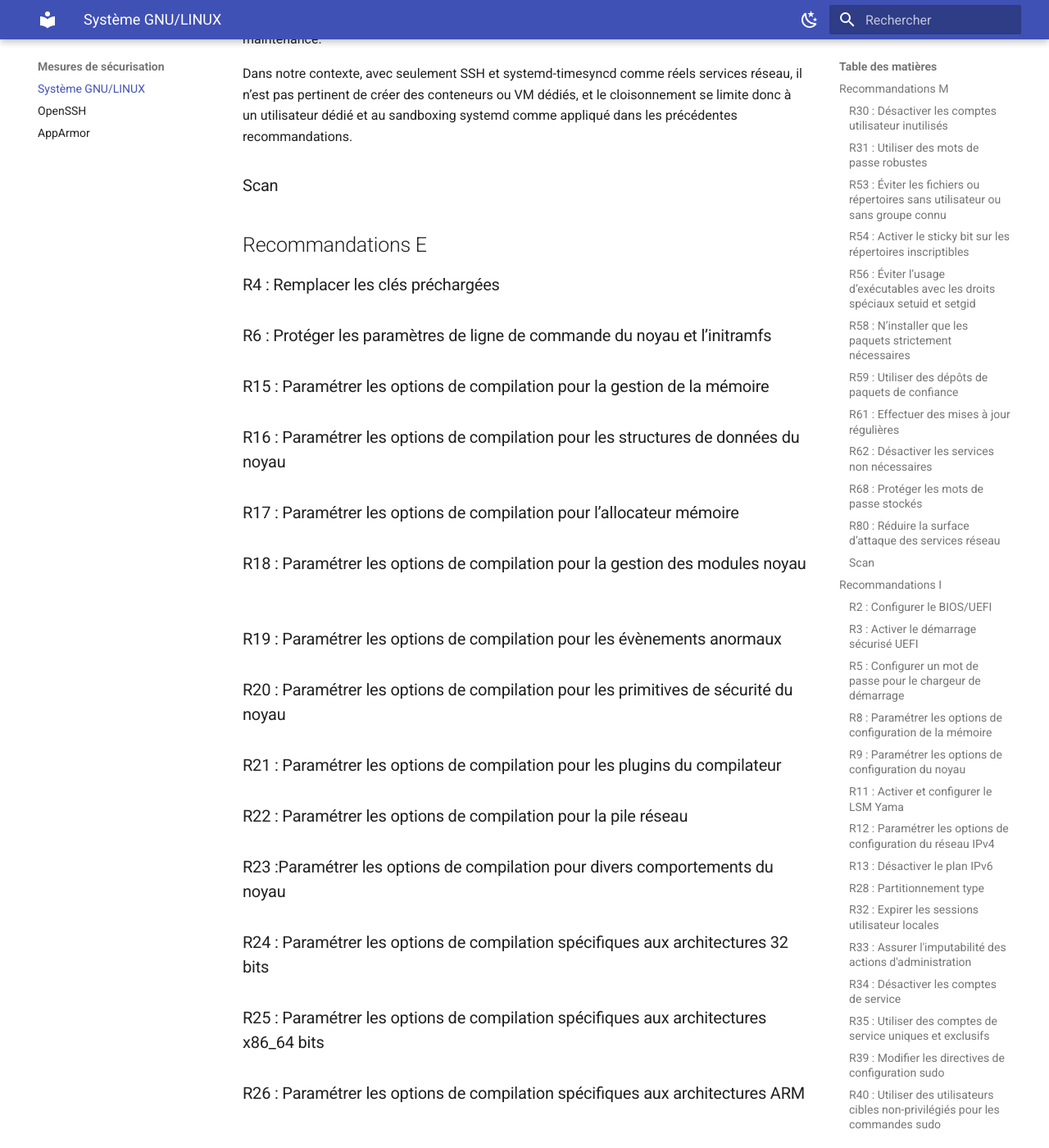
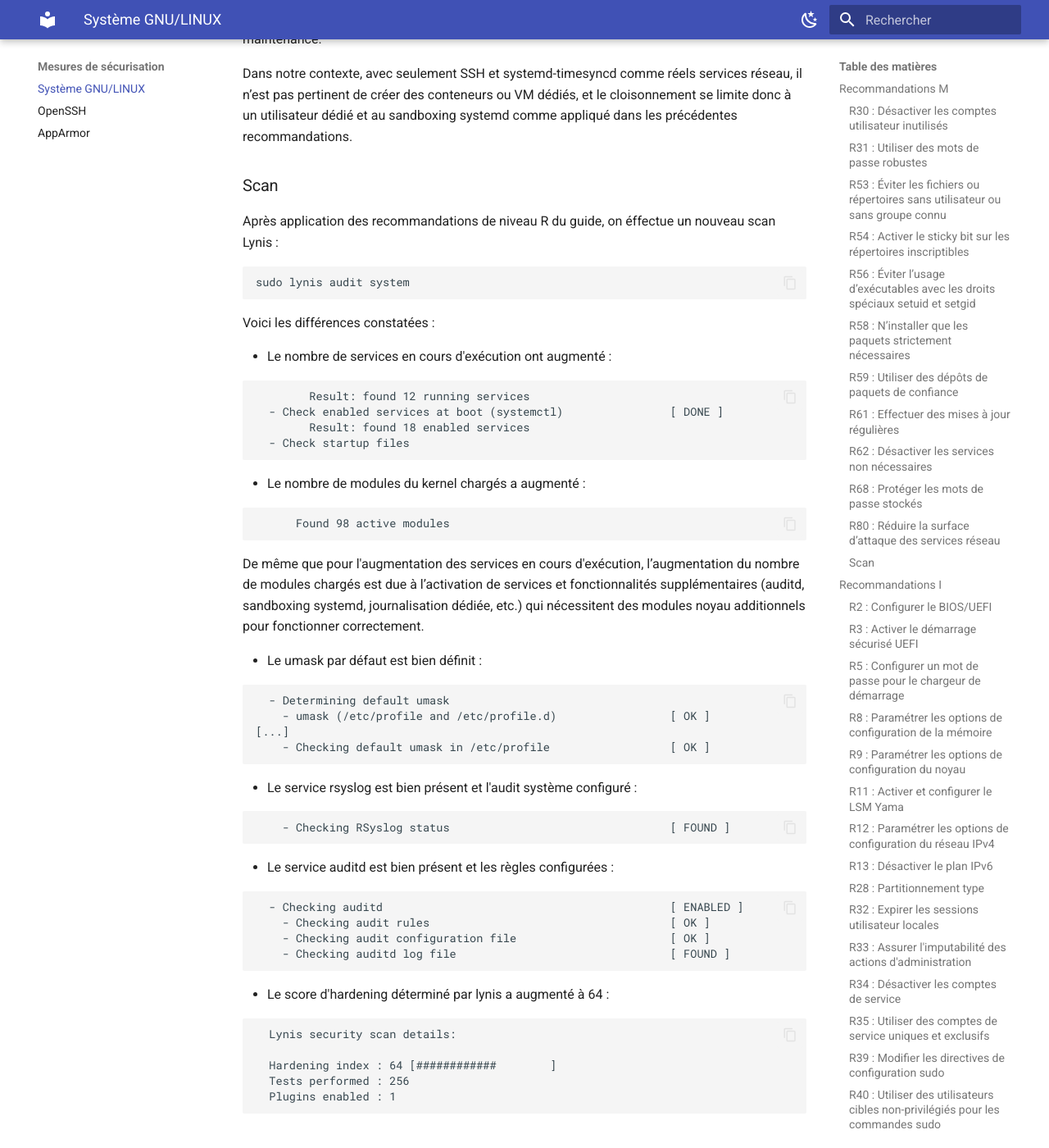
Before and after one commit to B1aSst/wiki-hardening-linux, an MkDocs documentation site: the page built from docs/mesures/gnu-linux.md, in a window 1280 px wide and 1400 px high, scrolled down 34933 px. Shown: the whole window at 82% size. Built offline with MkDocs 1.6.1 and Material for MkDocs 9.7.7, drawn with Linux system fonts in a browser that asks for light colours.

Commit message:
Added lynis scan diff for Recommandations R

````diff
--- a/docs/mesures/gnu-linux.md
+++ b/docs/mesures/gnu-linux.md
@@ -1577,7 +1577,64 @@ Dans notre contexte, avec seulement SSH et systemd-timesyncd comme réels servic
 
 ### Scan
 
-
+Après application des recommandations de niveau R du guide, on éffectue un nouveau scan Lynis :
+
+```bash
+sudo lynis audit system
+```
+
+Voici les différences constatées :
+
+* Le nombre de services en cours d'exécution ont augmenté :
+
+```
+        Result: found 12 running services
+  - Check enabled services at boot (systemctl)                [ DONE ]
+        Result: found 18 enabled services
+  - Check startup files
+```
+
+* Le nombre de modules du kernel chargés a augmenté :
+
+```
+      Found 98 active modules
+```
+
+De même que pour l'augmentation des services en cours d'exécution, l’augmentation du nombre de modules chargés est due à l’activation de services et fonctionnalités supplémentaires (auditd, sandboxing systemd, journalisation dédiée, etc.) qui nécessitent des modules noyau additionnels pour fonctionner correctement.
+
+* Le umask par défaut est bien définit :
+
+```
+  - Determining default umask
+    - umask (/etc/profile and /etc/profile.d)                 [ OK ]
+[...]
+    - Checking default umask in /etc/profile                  [ OK ]
+```
+
+* Le service rsyslog est bien présent et l'audit système configuré :
+
+```
+    - Checking RSyslog status                                 [ FOUND ]
+```
+
+* Le service auditd est bien présent et les règles configurées :
+
+```
+  - Checking auditd                                           [ ENABLED ]
+    - Checking audit rules                                    [ OK ]
+    - Checking audit configuration file                       [ OK ]
+    - Checking auditd log file                                [ FOUND ]
+```
+
+* Le score d'hardening déterminé par lynis a augmenté à 64 :
+
+```
+  Lynis security scan details:
+
+  Hardening index : 64 [############        ]
+  Tests performed : 256
+  Plugins enabled : 1
+```
 
 ## Recommandations E
 
````
